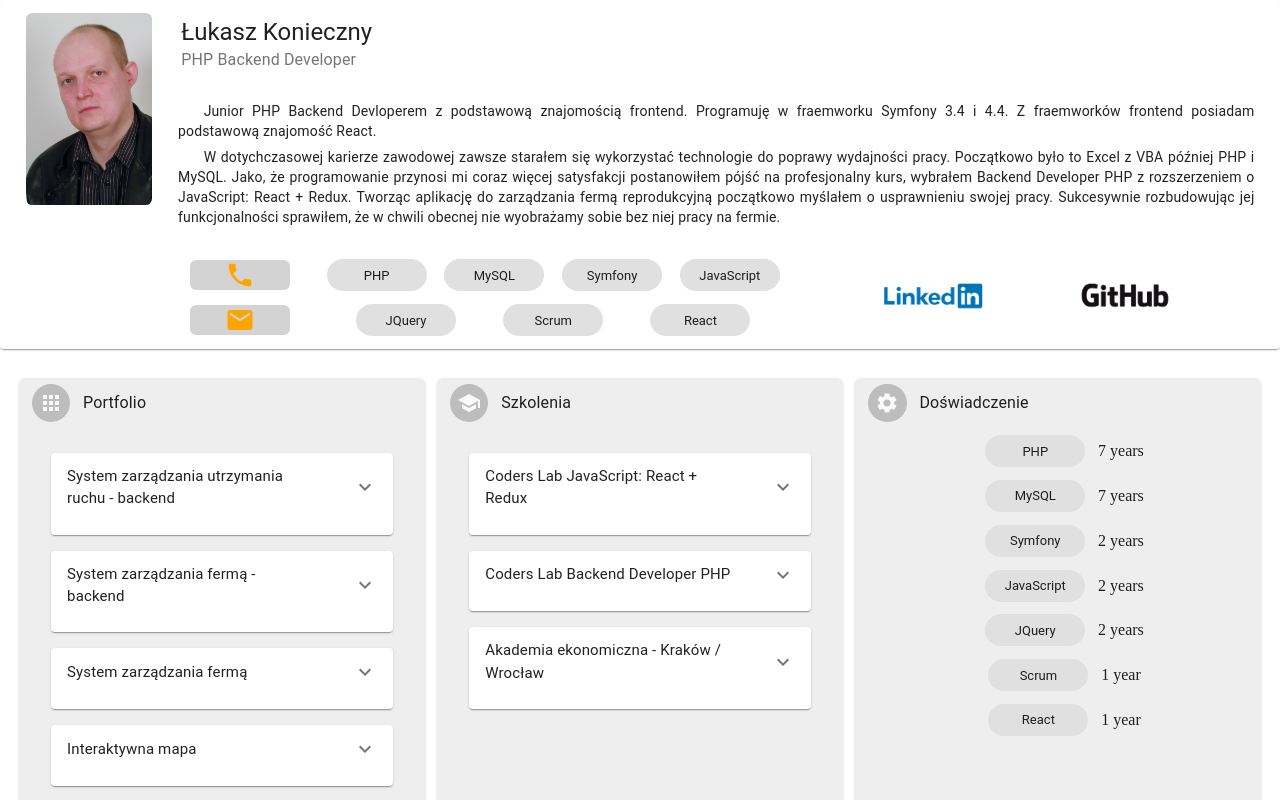
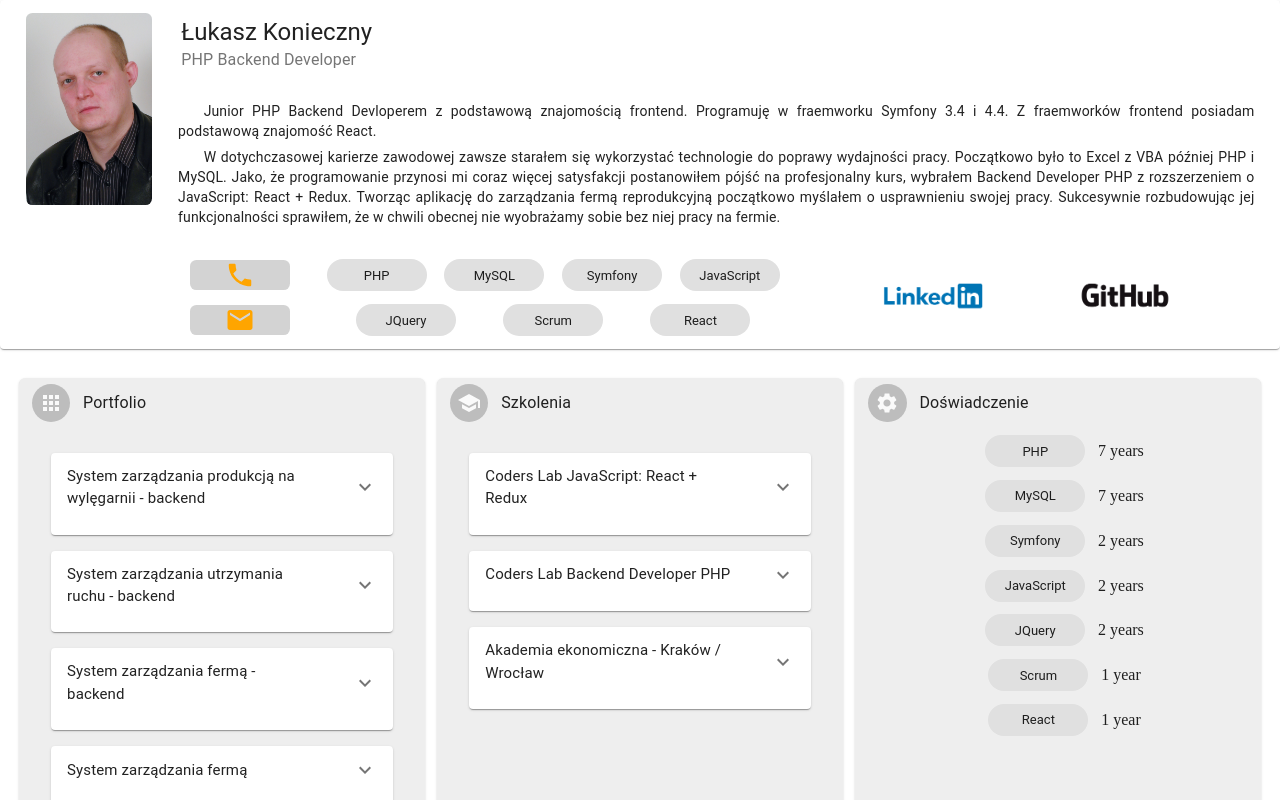
Before and after one commit to LookasNorman/lookas-site, a React (Create React App) app: page / in a window 1280 px wide. Shown: the top 800 px of the page. Built offline with nearby package versions, Linux system fonts and the light colour scheme.

Commit message:
Added new project: Hatchery production management - backend

```diff
--- a/src/state/state.js
+++ b/src/state/state.js
@@ -51,6 +51,13 @@ const state = {
         cardIcon: <Apps />,
         header: 'Portfolio',
         accordion: [
+          {
+            header: 'System zarządzania produkcją na wylęgarnii - backend',
+            text:
+                'Aplikacja do zbierania informacji produkcyjnych na wylęgarnii. Przyjęcie jaj - dostawca, stado, data dostawy, data zniesienia, nakłady - dostawa jaj, inkubatory, odpad, zapłodnienie, wylęg. Przeniesienie dotychczasowej, rozproszonej dokuemntacji prowadzonej w plikach .xls w jedno miejsce dostępne w sieci Intranet lub Internet.',
+            chip: ['Symfony 4.4', 'MySQL', 'ApiPlatform'],
+            gitLink: 'https://github.com/LookasNorman/hatcheryProduction_symfony/tree/api',
+          },
           {
             header: 'System zarządzania utrzymania ruchu - backend',
             text:
```
